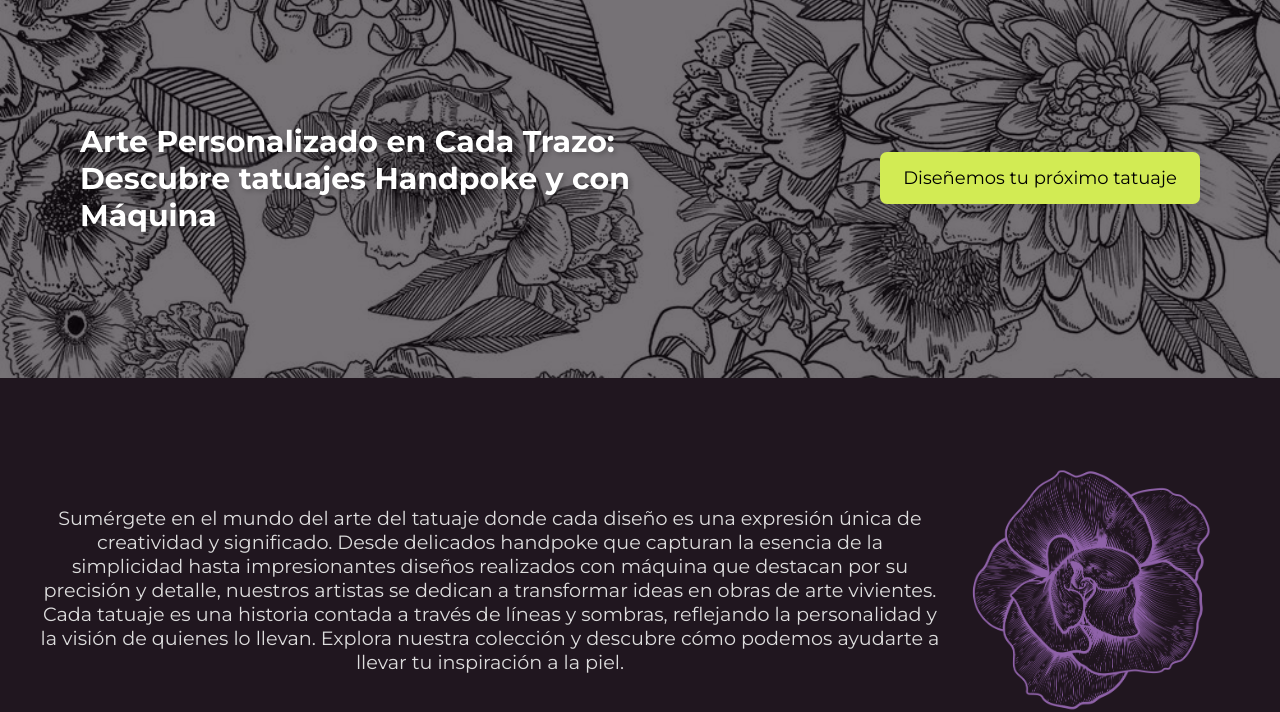
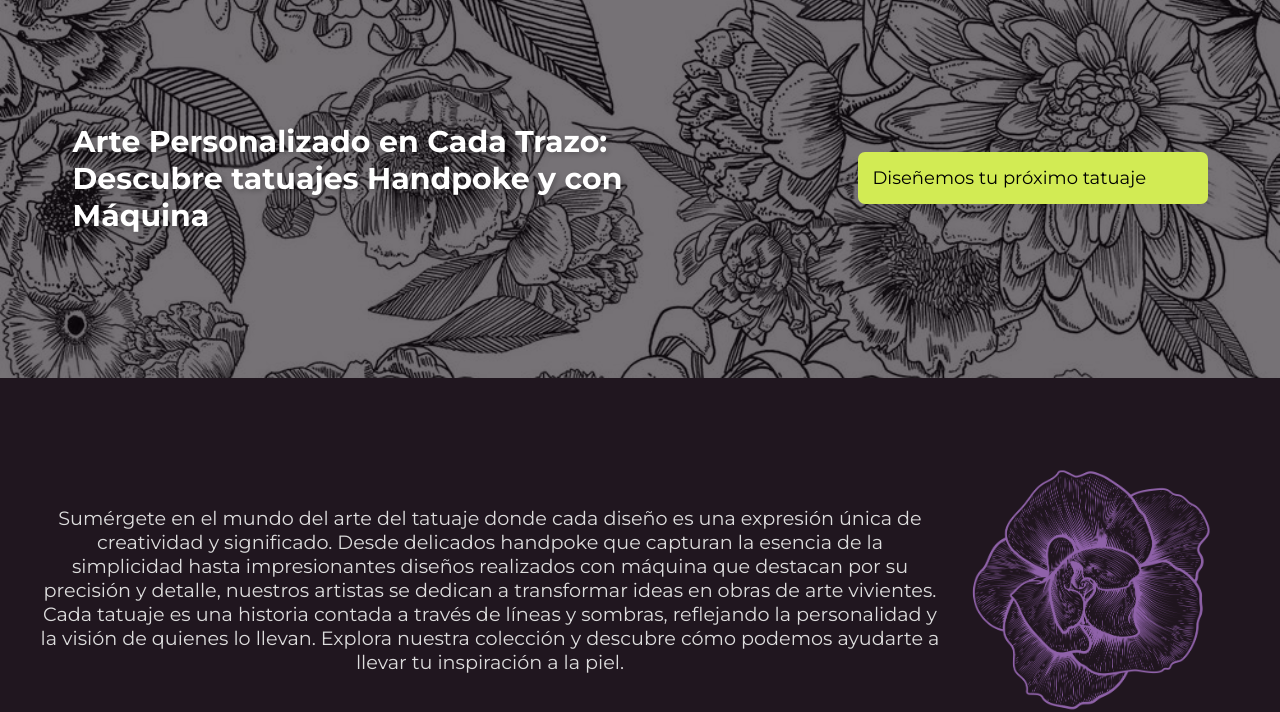
Before and after one commit to BrisaAimee/coderhouse, a plain HTML site: page index.html in a window 1280 px wide. Shown: the part 92-804 px from the top of the page. Drawn offline with Linux system fonts and the light colour scheme.

Commit message:
arreglo de algunas cosas

```diff
--- a/SCSS/_intro.scss
+++ b/SCSS/_intro.scss
@@ -7,9 +7,9 @@
   background-size: cover;
   background-color: #e9ebed;
   display: flex;
+  flex-direction: column;
   align-items: center;
-  text-align: left;
-  justify-content: space-evenly;
+  justify-content: center;
 
   &::before {
     content: "";
@@ -24,9 +24,18 @@
   h1 {
     font-weight: bold;
     font-size: 30px;
-    width: 50%;
+    width: 80%;
     color: #ffffff;
     position: relative;
     text-shadow: 2px 2px 5px rgba(0, 0, 0, 0.253);
+    text-align: left;
+  }
+
+  a {
+    display: block;
+    text-align: center;
+    color: #ffffff;
+    position: relative;
+    z-index: 1;
   }
 }
--- a/SCSS/_media-queries.scss
+++ b/SCSS/_media-queries.scss
@@ -1,4 +1,4 @@
-@media (max-width: 580px) {
+@media screen and (max-width: 580px) {
 
   header {
     display: flex;
--- a/index.html
+++ b/index.html
@@ -26,7 +26,7 @@
         <div class="intro">
             <h1>Arte Personalizado en Cada Trazo: Descubre tatuajes Handpoke y con Máquina</h1>
             <br>
-            <button class="call"><a id="no-dec" href="HTML/html/contacto.html">Diseñemos  tu próximo tatuaje</a></button>
+            <a class="call" href="HTML/html/contacto.html">Diseñemos  tu próximo tatuaje</a>
         </div>
         <article id="principal">
             <p>Sumérgete en el mundo del arte del tatuaje donde cada diseño es una expresión única de creatividad y significado. Desde delicados handpoke que capturan la esencia de la simplicidad hasta impresionantes diseños realizados con máquina que destacan por su precisión y detalle, nuestros artistas se dedican a transformar ideas en obras de arte vivientes. Cada tatuaje es una historia contada a través de líneas y sombras, reflejando la personalidad y la visión de quienes lo llevan. Explora nuestra colección y descubre cómo podemos ayudarte a llevar tu inspiración a la piel.</p>
```
